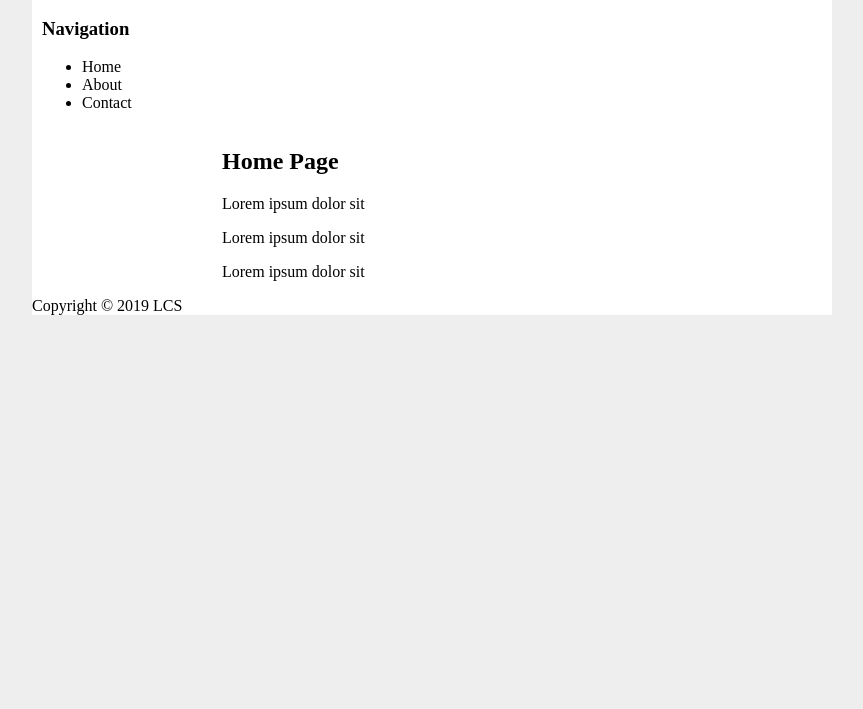
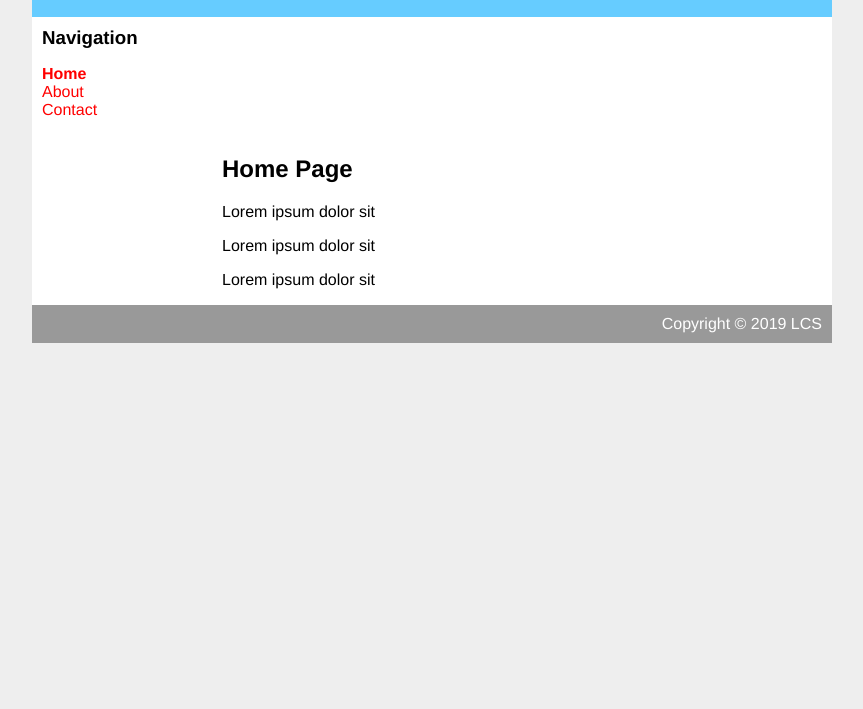
Before and after one commit to Lindseyloo/CssStarter, a plain HTML site: page index.html in a window 1280 px wide. Shown: the part 91-800 px from the top of the page, without its empty margins (208-1071 px from the left). Drawn offline with Linux system fonts and the light colour scheme.

Commit message:
basic css applied

```diff
--- a/index.html
+++ b/index.html
@@ -15,9 +15,9 @@
 
                 <div id="nav"> <h3>Navigation</h3>
                     <ul>
-                        <li>Home</li>
-                        <li>About</li>
-                        <li>Contact</li>
+                        <li> <a class="selected href=" > Home </a> </li>
+                        <li> <a href="">About</a></li>
+                        <li> <a href="">Contact</a></li>
                     </ul>
 
 
--- a/style.css
+++ b/style.css
@@ -1,5 +1,15 @@
 body {
-    background-color: #EEEEEE
+    background-color: #EEEEEE;
+    font-family: Helvetica, Arial, Helvetica, sans-serif;
+}
+
+a{
+    text-decoration: none;
+    color:red;
+}
+
+h1 h2, h3 {
+    margin: 0;
 }
 
 #container {
@@ -13,6 +23,7 @@ body {
         background-color: #66CCFF;
         color: white;
         text-align: center;
+        padding: 10px;
 }
 
 #content {
@@ -23,6 +34,16 @@ body {
     width: 180px;
 }
 
+#nav ul {
+    list-style-type: none;
+    padding: 0;
+
+}
+
+#nav .selected {
+    font-weight: bold;
+}
+
 #main {
     width: 600px;
     float: right;
@@ -30,4 +51,8 @@ body {
 
 #footer {
     clear: both;
+    padding: 10px;
+    background-color: #999999;
+    color: white;
+    text-align: right;
 }
```
